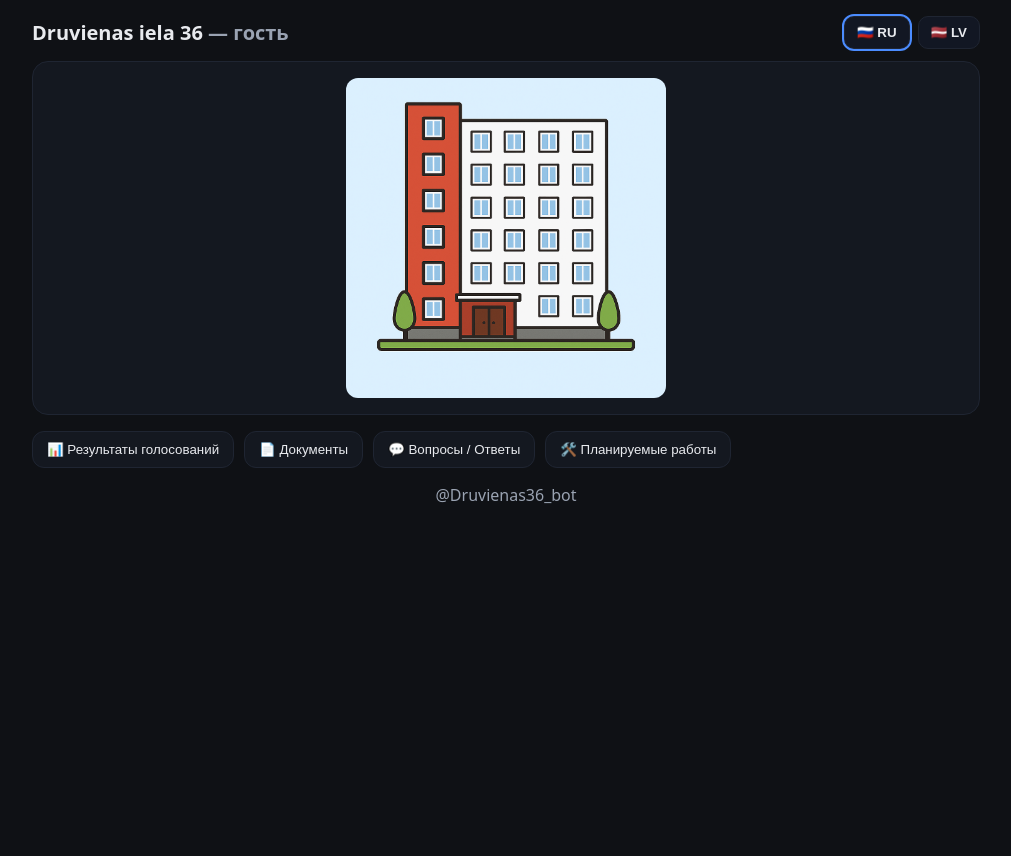
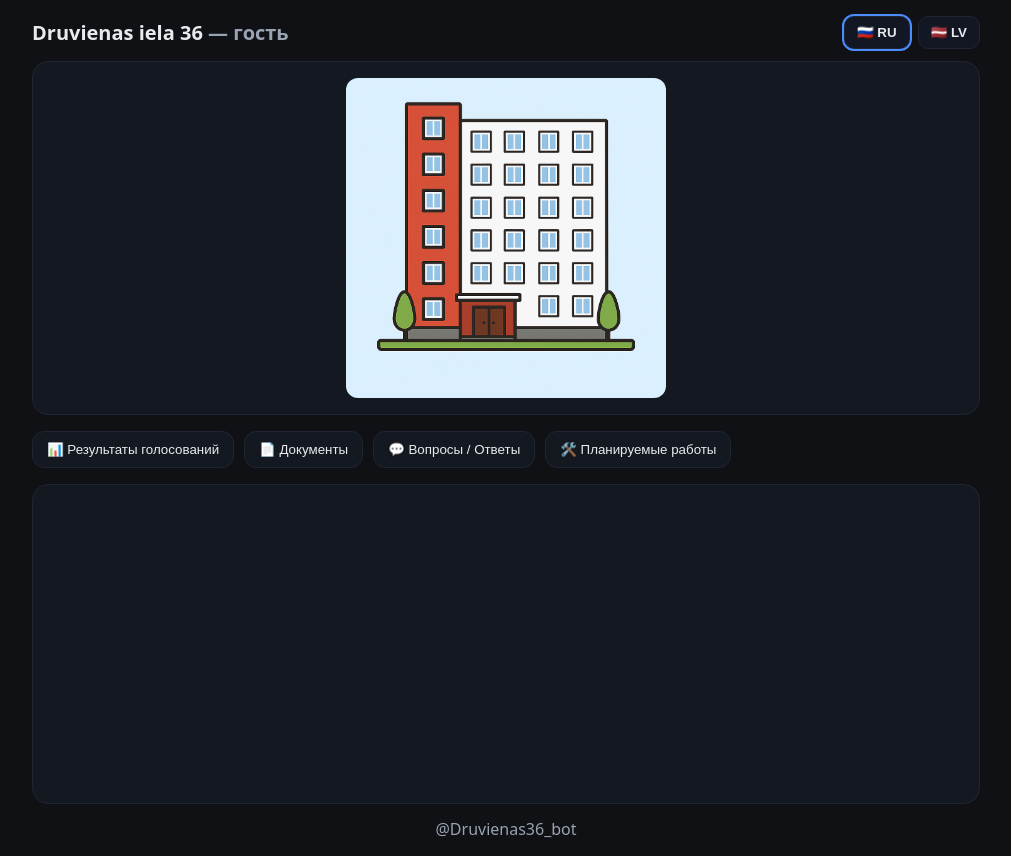
Before and after one commit to embracethevoid-today/druvienas36-webapp, a plain HTML site: page index.html in a window 1280 px wide. Shown: the whole page, without its empty margins (134-1145 px from the left). Before the commit the page ends 800 px from the top, so only its background shows below. Drawn offline with Linux system fonts and the light colour scheme.

Commit message:
Update index.html

```diff
--- a/index.html
+++ b/index.html
@@ -28,7 +28,6 @@
     <section id="homeCard" class="card home">
       <div class="home-box">
         <img id="homeImg" class="home-img" src="./images/house.png" alt="Дом" />
-        <!-- подписи умышленно скрыты по умолчанию -->
         <div id="homeCaption" class="home-caption" aria-hidden="true"></div>
       </div>
     </section>
@@ -40,7 +39,8 @@
       <button data-page="works"   class="menu-item">🛠️ <span data-t="menu_works">Планируемые работы</span></button>
     </nav>
 
-
+    <!-- ЭТОТ БЛОК ДОЛЖЕН БЫТЬ: сюда рендерятся страницы -->
+    <main id="view" class="view"></main>
 
     <footer class="foot muted">@Druvienas36_bot</footer>
   </div>
```
